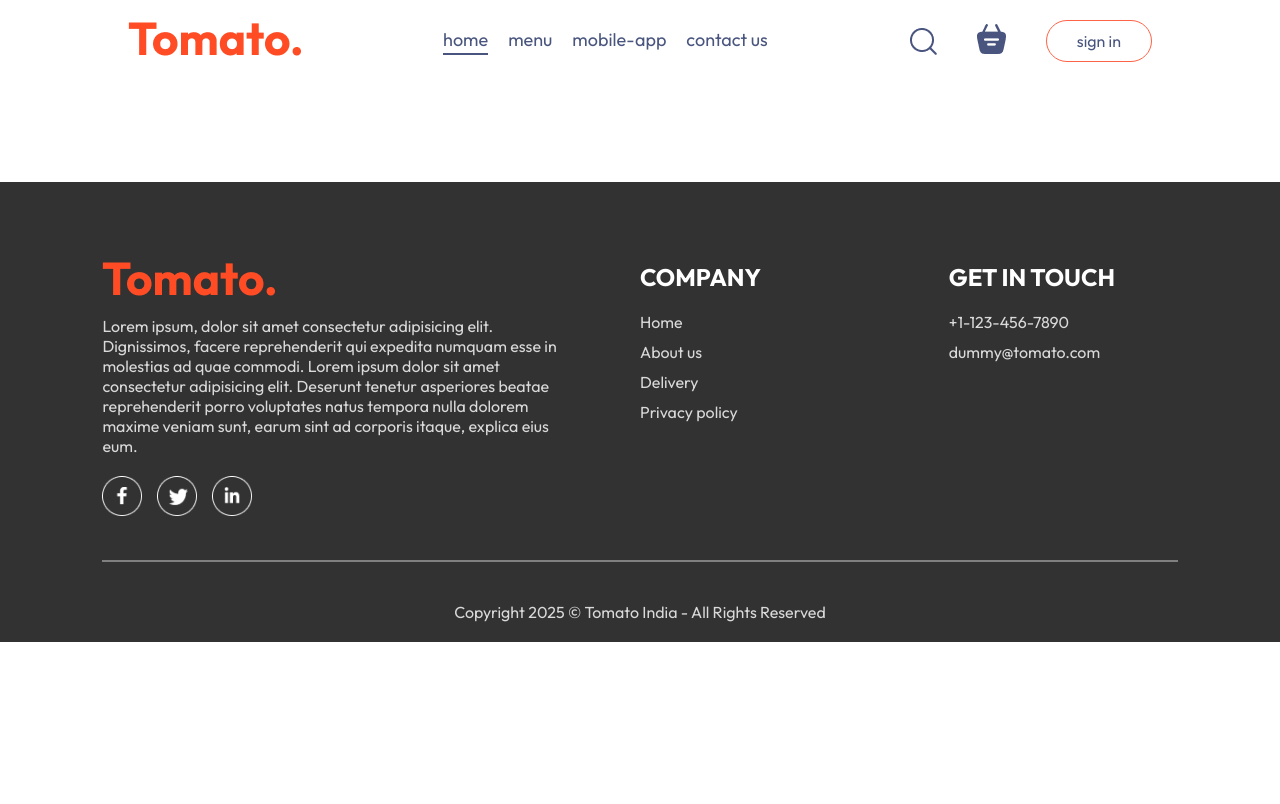
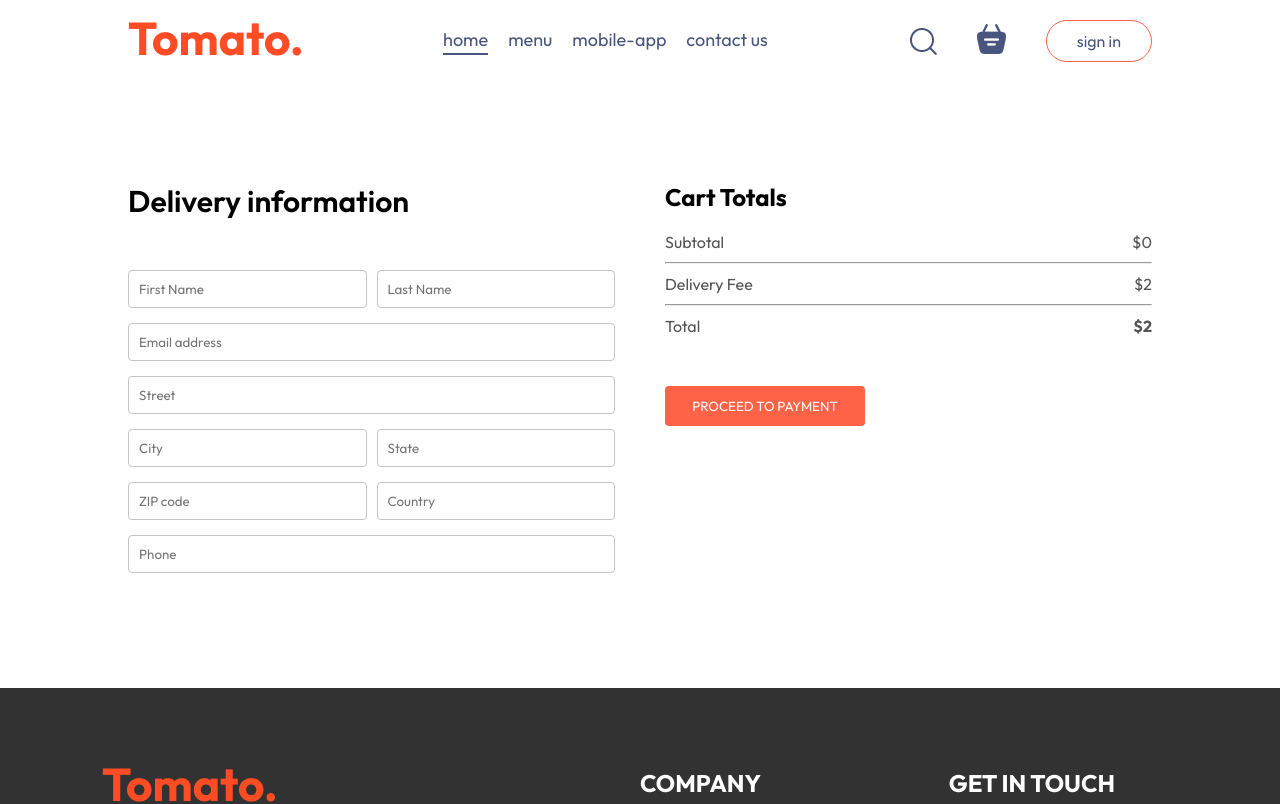
Before and after one commit to karanx64/food-del, a React (Vite) app in the folder frontend/: page /PlaceOrder in a window 1280 px wide. Shown: the top 804 px of the page. Built offline with nearby package versions, Linux system fonts and the light colour scheme.

Commit message:
place order page done

```diff
--- a/frontend/src/Pages/cart/Cart.jsx
+++ b/frontend/src/Pages/cart/Cart.jsx
@@ -1,10 +1,13 @@
 import React, { useContext } from "react";
 import "./Cart.css";
 import { StoreContext } from "../../context/StoreContext";
+import { useNavigate } from "react-router-dom";
 
 const Cart = () => {
   const { cartItems, food_list, removeFromCart, getTotalCartAmount } =
     useContext(StoreContext);
+
+  const navigate = useNavigate();
 
   return (
     <div className="cart">
@@ -59,7 +62,9 @@
               <b>${getTotalCartAmount() + 2}</b>
             </div>
           </div>
-          <button>PROCEED TO CHECKOUT</button>
+          <button onClick={() => navigate("/PlaceOrder")}>
+            PROCEED TO CHECKOUT
+          </button>
         </div>
 
         {/* right */}
--- a/frontend/src/Pages/placeOrder/PlaceOrder.css
+++ b/frontend/src/Pages/placeOrder/PlaceOrder.css
@@ -0,0 +1,41 @@
+.place-order {
+    display: flex;
+    align-items: start;
+    justify-content: space-between;
+    gap: 50px;
+    margin-top: 100px;
+}
+
+.place-order-left {
+    width: 100%;
+    max-width: max(30%, 500px);
+}
+
+.place-order-left .title {
+    font-size: 30px;
+    font-weight: 600;
+    margin-bottom: 50px;
+}
+
+.place-order-left input {
+    margin-bottom: 15px;
+    width: 100%;
+    border: 1px solid #c5c5c5;
+    outline-color: tomato;
+    padding: 10px;
+    border-radius: 4px;
+}
+
+.place-order-left .multi-fields {
+    display: flex;
+    gap: 10px;
+}
+
+.place-order-right {
+    width: 100%;
+    max-width: max(40%, 500px);
+}
+
+.place-order .cart-total button {
+    margin-top: 30px;
+}
--- a/frontend/src/Pages/placeOrder/PlaceOrder.jsx
+++ b/frontend/src/Pages/placeOrder/PlaceOrder.jsx
@@ -1,8 +1,53 @@
-import React from "react";
+import React, { useContext } from "react";
 import "./PlaceOrder.css";
+import { StoreContext } from "../../context/StoreContext";
 
 const PlaceOrder = () => {
-  return <div></div>;
+  const { getTotalCartAmount } = useContext(StoreContext);
+  return (
+    <form className="place-order">
+      <div className="place-order-left">
+        <p className="title">Delivery information</p>
+        <div className="multi-fields">
+          <input type="text" placeholder="First Name" />
+          <input type="text" placeholder="Last Name" />
+        </div>
+        <input type="email" placeholder="Email address" />
+        <input type="text" placeholder="Street" />
+        <div className="multi-fields">
+          <input type="text" placeholder="City" />
+          <input type="text" placeholder="State" />
+        </div>
+        <div className="multi-fields">
+          <input type="text" placeholder="ZIP code" />
+          <input type="text" placeholder="Country" />
+        </div>
+        <input type="text" placeholder="Phone" />
+      </div>
+      <div className="place-order-right">
+        <div className="cart-total">
+          <h2>Cart Totals</h2>
+          <div>
+            <div className="cart-total-details">
+              <p>Subtotal</p>
+              <p>${getTotalCartAmount()}</p>
+            </div>
+            <hr />
+            <div className="cart-total-details">
+              <p>Delivery Fee</p>
+              <p>${2}</p>
+            </div>
+            <hr />
+            <div className="cart-total-details">
+              <p>Total</p>
+              <b>${getTotalCartAmount() + 2}</b>
+            </div>
+          </div>
+          <button>PROCEED TO PAYMENT</button>
+        </div>
+      </div>
+    </form>
+  );
 };
 
 export default PlaceOrder;
```
